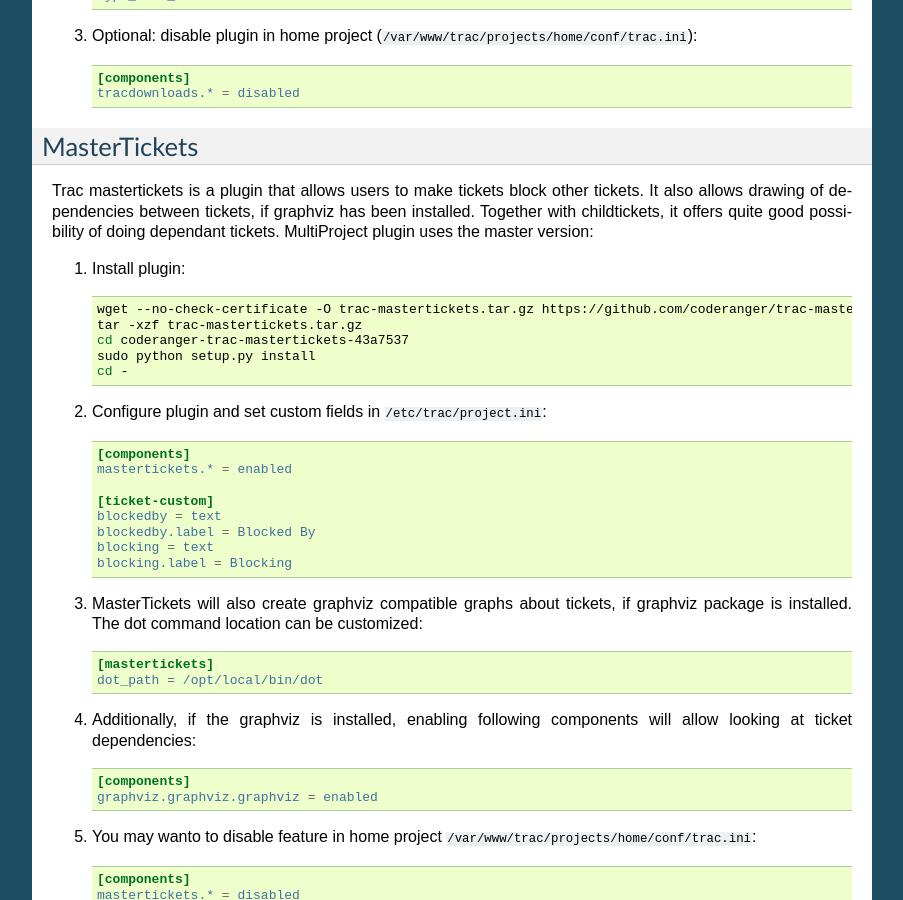
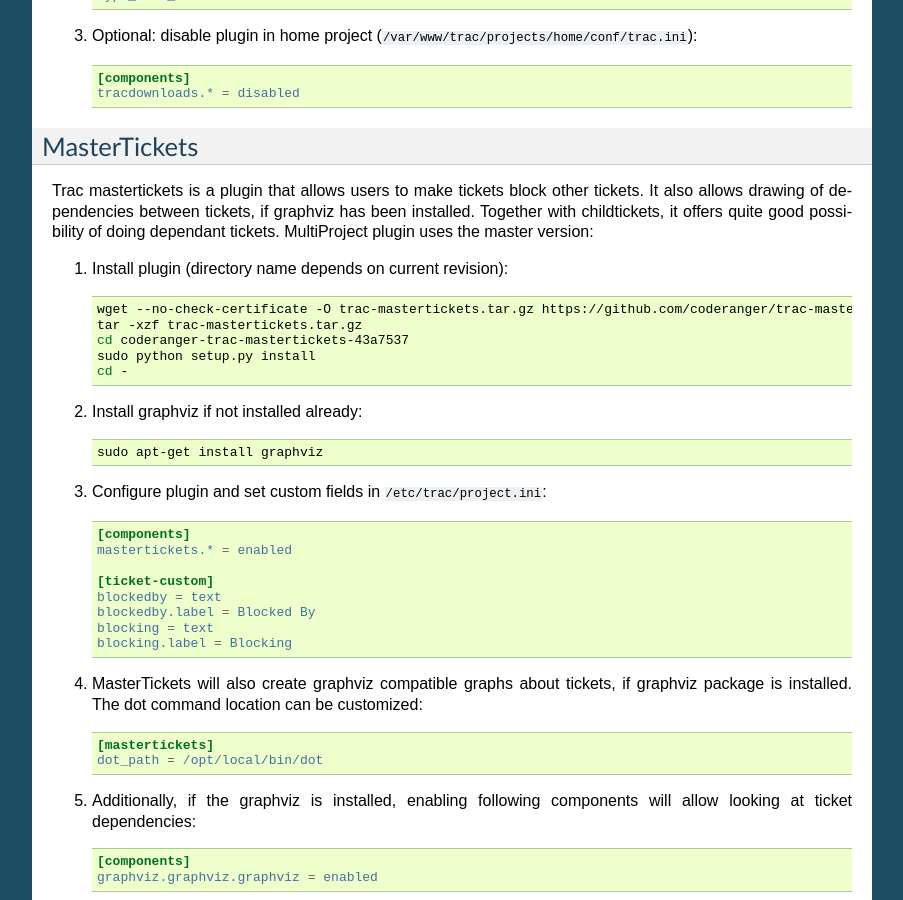
Before and after one commit to alvabai/trac-multiproject, a Sphinx documentation site: the page built from docs/install/plugins.rst, in a window 1280 px wide and 900 px high, scrolled down 4108 px. Shown: the whole window, without its empty margins (198-1101 px from the left). Built offline with Sphinx 7.4.7, drawn with Linux system fonts in a browser that asks for light colours.

Commit message:
Updated documentation
- Fixes to installation steps
- Updated authors

```diff
--- a/docs/develop/credits.rst
+++ b/docs/develop/credits.rst
@@ -11,6 +11,7 @@
 =======
 Following authors have greatly affected on project (in alphabetical order):
 
+- Aleksi Hänninen
 - Ari Rusakko
 - Juha Mustonen
 - Kalle Kivistö
@@ -22,6 +23,7 @@
 - Pasi Hirvonen
 - Petri Ketonen
 - Piia Ruokonen
+- Timo Ojala
 - Tomi Näränen
 - Tuomas Puranen
 
--- a/docs/install/plugins.rst
+++ b/docs/install/plugins.rst
@@ -125,7 +125,7 @@
 
             sudo cp -a scripts/cron/* /var/www/trac/scripts
 
-        Modify cron jobs if needed (``sudo -u www-data crontab -e``)::
+        Modify cron jobs if needed (``sudo crontab -u www-data -e``)::
 
             # Generate global timeline event data from project specific timeline events
             0 * * * * python /var/www/trac/scripts/rss_generator.py
@@ -249,13 +249,17 @@
 drawing of dependencies between tickets, if graphviz has been installed. Together with childtickets,
 it offers quite good possibility of doing dependant tickets. MultiProject plugin uses the master version:
 
-#.  Install plugin::
+#.  Install plugin (directory name depends on current revision)::
 
         wget --no-check-certificate -O trac-mastertickets.tar.gz https://github.com/coderanger/trac-mastertickets/tarball/master
         tar -xzf trac-mastertickets.tar.gz
         cd coderanger-trac-mastertickets-43a7537
         sudo python setup.py install
         cd -
+
+#. Install graphviz if not installed already::
+
+        sudo apt-get install graphviz
 
 #.  Configure plugin and set custom fields in ``/etc/trac/project.ini``:
 
```
Also changed, not shown: docs/install/server.rst (+34 -22 lines).
